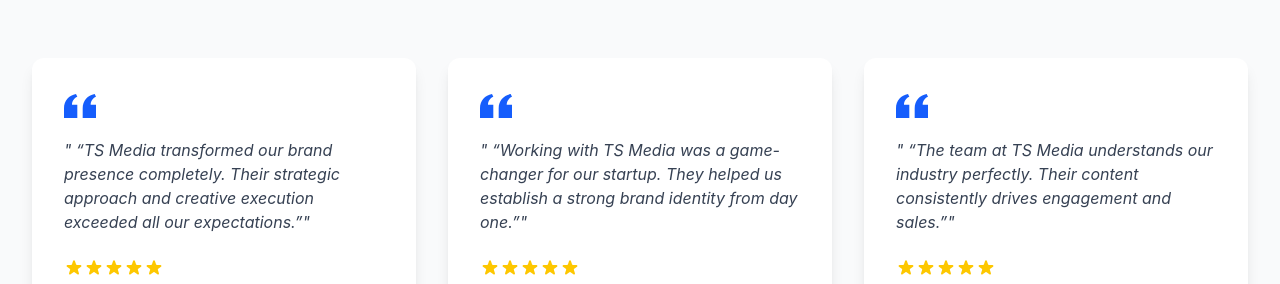
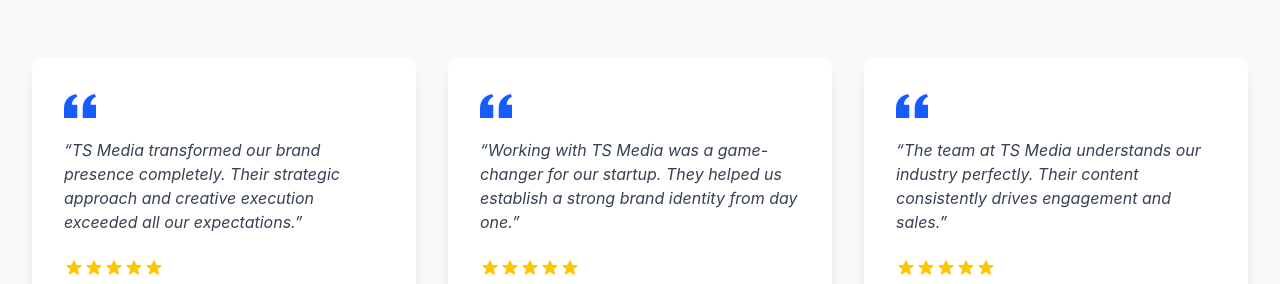
Before and after one commit to nams2002/Marketing-Website, a Next.js app: page / in a window 1280 px wide. Shown: the part 4020-4304 px from the top of the page. Built offline with nearby package versions, Linux system fonts and the light colour scheme.

Commit message:
Fix final quote escaping issue in testimonials

```diff
--- a/src/components/sections/Testimonials.tsx
+++ b/src/components/sections/Testimonials.tsx
@@ -28,7 +28,7 @@
 
               {/* Testimonial Content */}
               <p className="text-gray-700 mb-6 italic">
-                "                &ldquo;{testimonial.content}&rdquo;"
+                &ldquo;{testimonial.content}&rdquo;
               </p>
 
               {/* Rating */}
```
